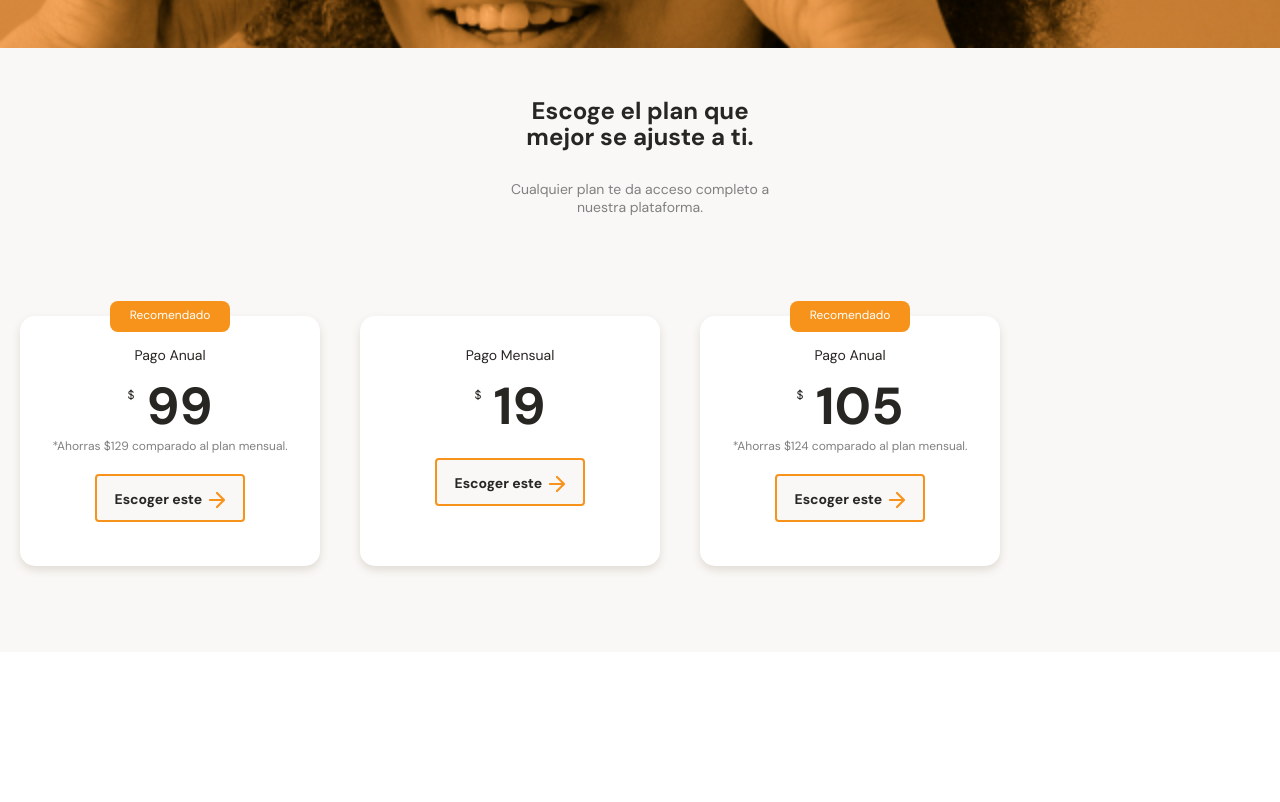
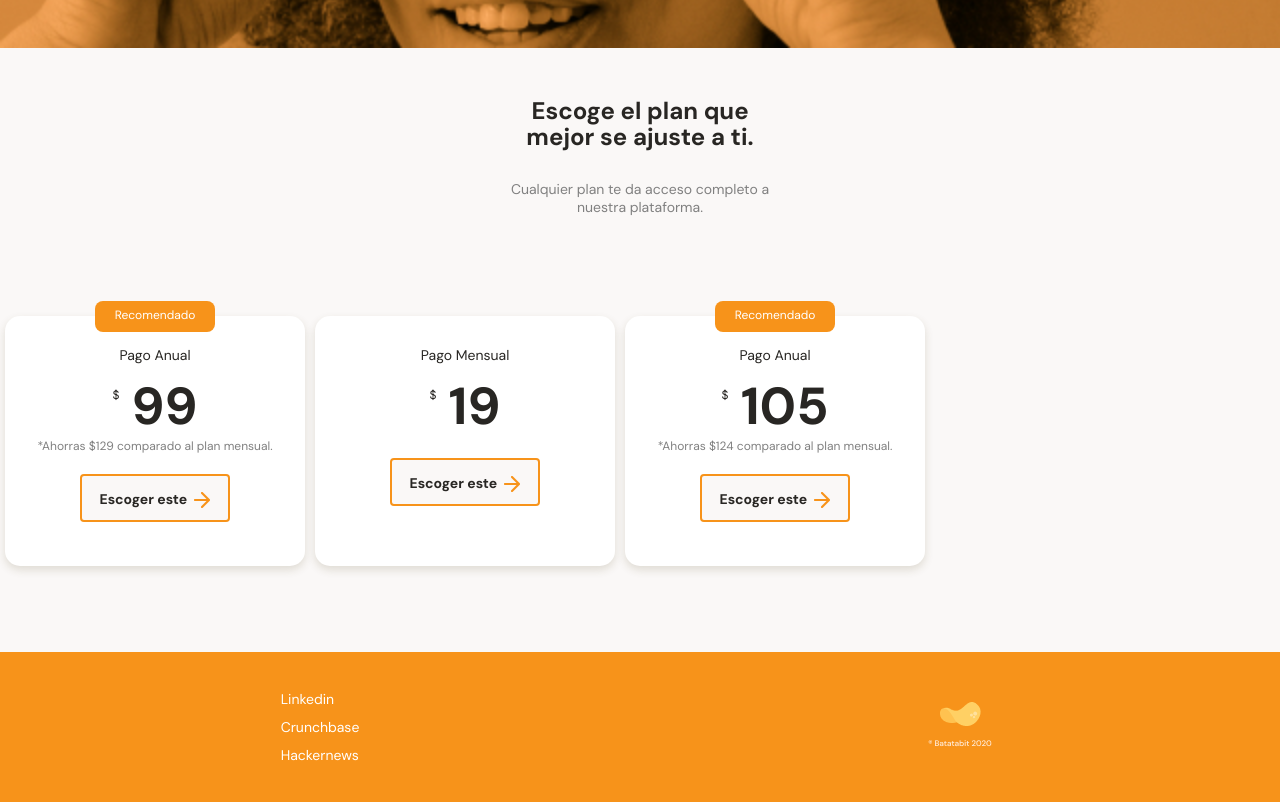
Before and after one commit to SantiMarinPoli/datataBit, a plain HTML site: page index.html in a window 1280 px wide. Shown: the part 2702-3504 px from the top of the page. Before the commit the page ends 3354 px from the top, so only its background shows below. Drawn offline with Linux system fonts and the light colour scheme.

Commit message:
Footer terminado

```diff
--- a/index.html
+++ b/index.html
@@ -194,7 +194,24 @@
 
             </section>
         </main>
-        <footer></footer>
+        <footer>
+            <section class="left">
+                <ul>
+                    <li>
+                        <a href="#">Linkedin</a>
+                    </li>
+                    <li>
+                        <a href="#">Crunchbase</a>
+                    </li>
+                    <li>
+                        <a href="#">Hackernews</a>
+                    </li>
+                </ul>
+            </section>
+            <section class="right">
+                <img src="assets/img/logo2.png" alt="Logo Batatabit 2020">
+            </section>
+        </footer>
     </div>
 
 </body>
--- a/style.css
+++ b/style.css
@@ -413,10 +413,10 @@ main {
     position: relative;
     scroll-snap-align: center;
     width: 70%;
-    min-width: 230px;
+    min-width: 190px;
     max-width: 300px;
     height: 250px;
-    margin: 50px 20px 0;
+    margin: 50px 5px 0;
     padding: 0 15px;
     background-color: var(--just-white);
     border-radius: 15px;
@@ -485,3 +485,33 @@ main {
     background-image: url("assets/icons/arrow-right.png");
     vertical-align: text-bottom;
 }
+
+footer {
+    display: flex;
+    width: 100%;
+    height: 150px;
+    background-color: var(--organge-bitcoin);
+}
+
+footer section {
+    display: flex;
+    justify-content: center;
+    align-items: center;
+    width: 50%;
+}
+
+footer .left ul {
+    font-size: 1.4rem;
+    font-weight: 500;
+    line-height: 1.8rem;
+    list-style: none;
+}
+
+.left li {
+    margin: 10px 0;
+}
+
+.left a {
+    text-decoration: none;
+    color: var(--just-white);
+}
```
